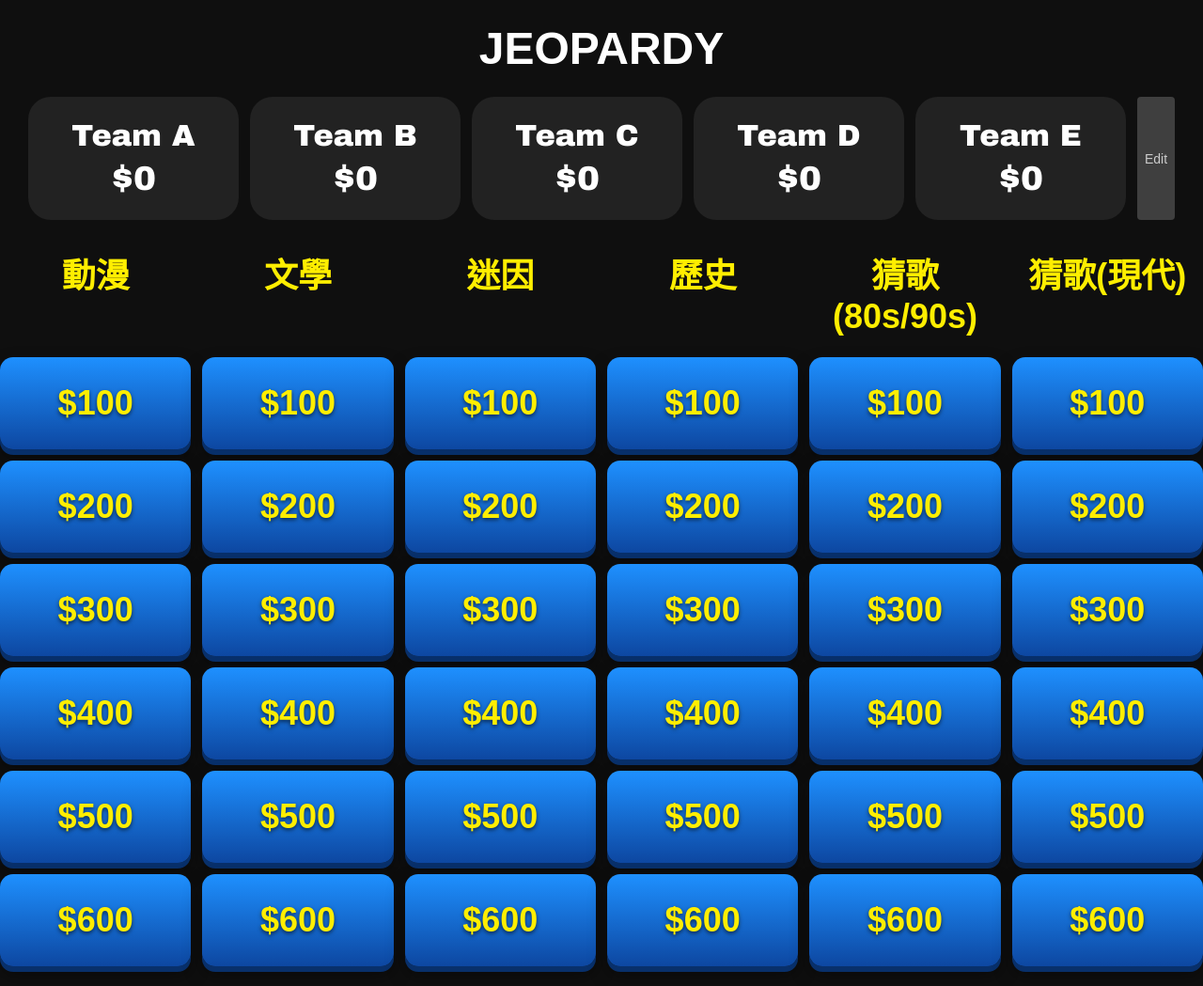
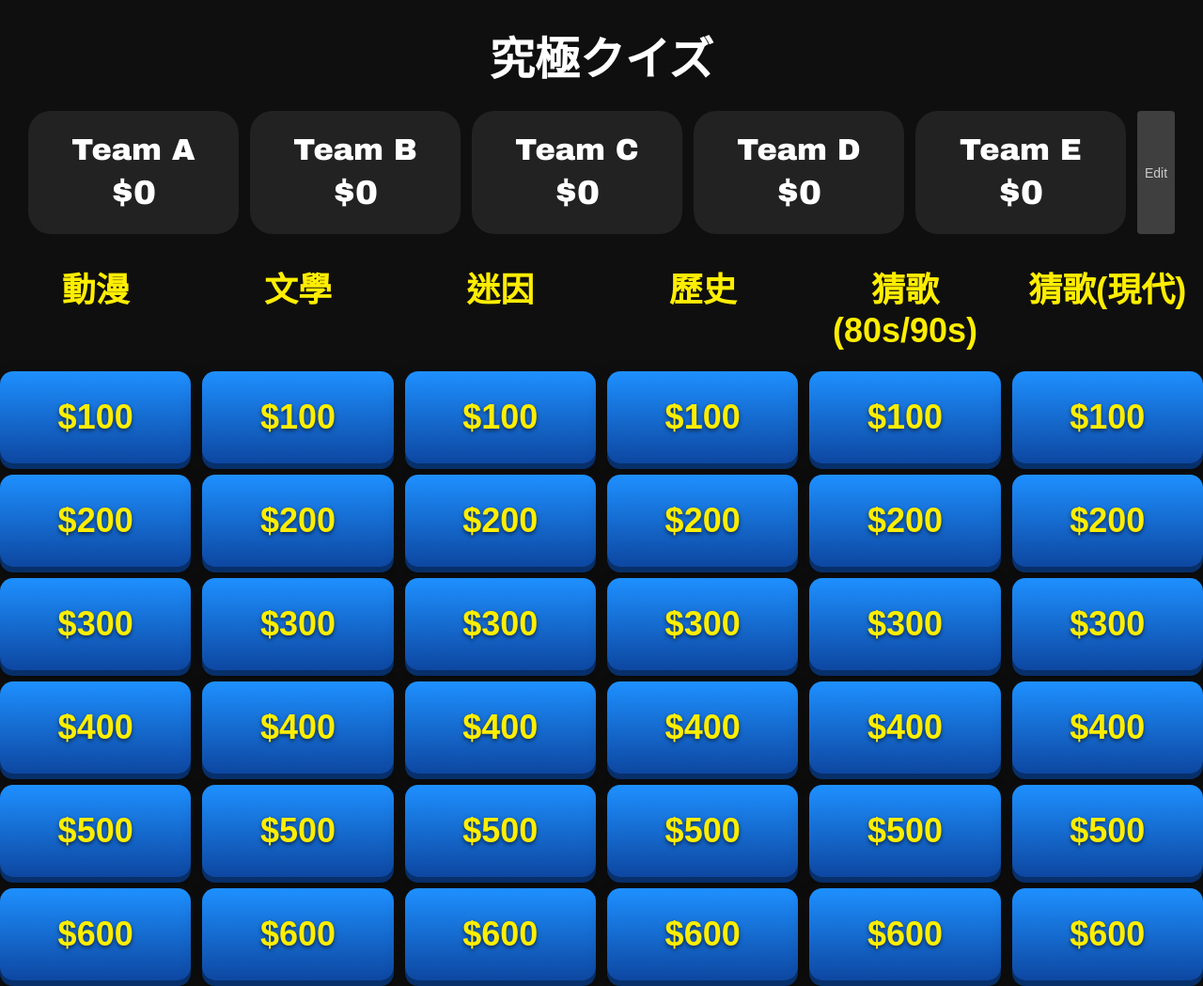
Before and after one commit to LydiaYYC/TeamBuild, a plain HTML site: page index.html in a window 1280 px wide. Shown: the whole page at 94% size. Drawn offline with Linux system fonts and the light colour scheme.

Commit message:
Update index.html

```diff
--- a/index.html
+++ b/index.html
@@ -3,7 +3,7 @@
 <head>
 <meta charset="UTF-8">
 <meta name="viewport" content="width=device-width, initial-scale=1.0">
-<title>JEOPARDY</title>
+<title>究極クイズ</title>
 <style>
 body {
   margin: 0;
@@ -74,7 +74,7 @@ h2 { text-align:center; margin:24px 0; font-size: 48px;}
 </head>
 <body>
 
-<h2>JEOPARDY</h2>
+<h2>究極クイズ</h2>
 
 <div id="scoreboard"></div>
 <div id="board"></div>
```
